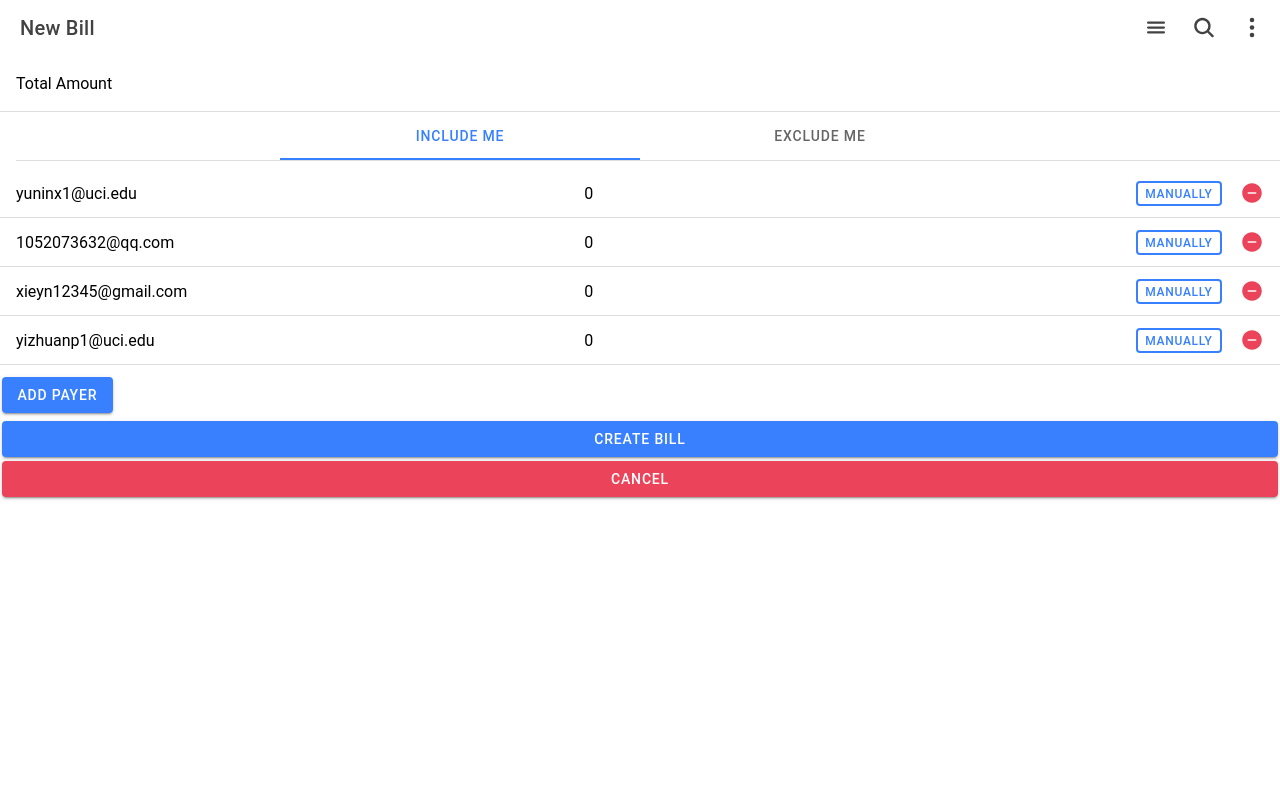
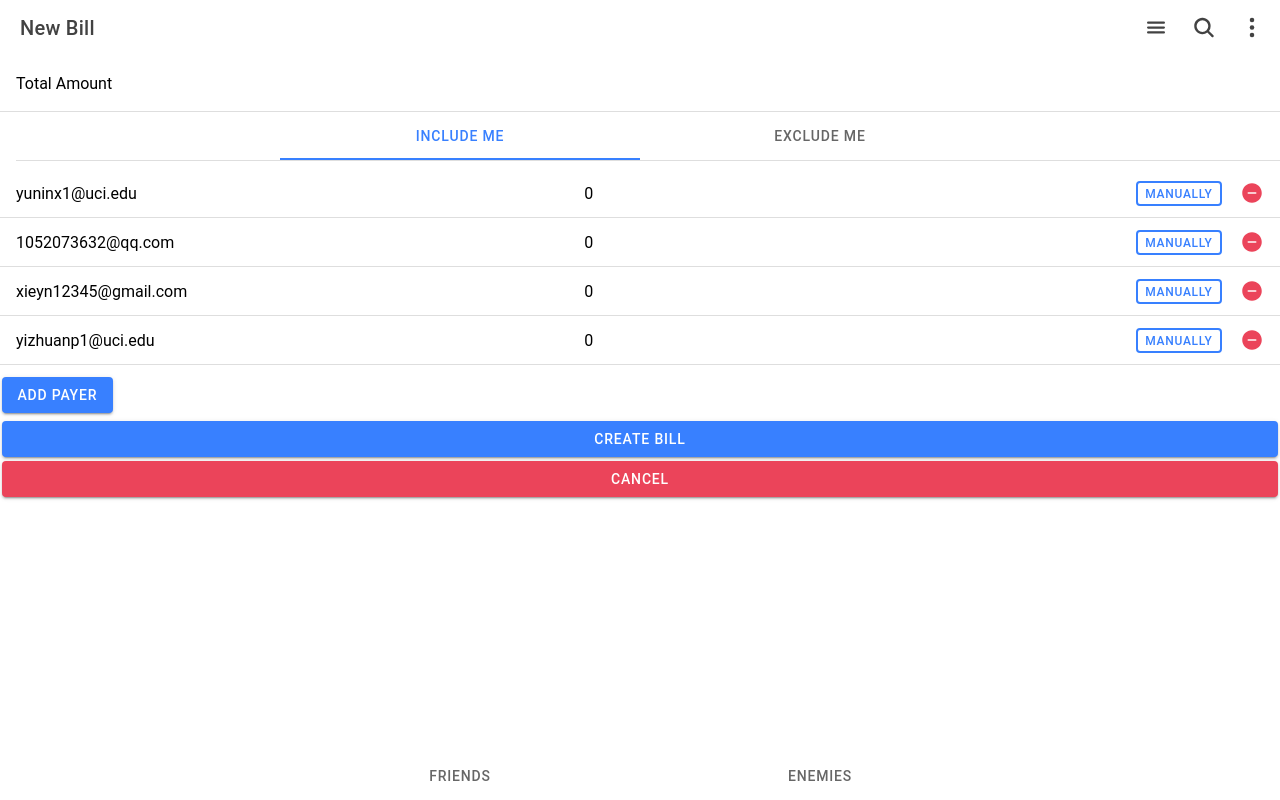
Before and after one commit to darlingof02/billshare_frontend, a React (Create React App) app: page /create_bill in a window 1280 px wide. Built offline with nearby package versions, Linux system fonts and the light colour scheme.

Commit message:
没法加mode直接重新计算

```diff
--- a/src/pages/AddBillPage.tsx
+++ b/src/pages/AddBillPage.tsx
@@ -1,4 +1,4 @@
-import { InputChangeEventDetail, IonButton, IonButtons, IonChip, IonContent, IonIcon, IonInput, IonItem, IonLabel, IonList, IonPage, IonSegment, IonSegmentButton, IonTitle, IonToolbar } from "@ionic/react";
+import { InputChangeEventDetail, IonButton, IonButtons, IonChip, IonContent, IonIcon, IonInput, IonItem, IonLabel, IonList, IonPage, IonSegment, IonSegmentButton, IonTitle, IonToggle, IonToolbar } from "@ionic/react";
 import {search,menu, ellipsisHorizontal, ellipsisVertical, play, removeCircle, closeCircle } from 'ionicons/icons';
 import React, { useState } from "react";
 import { useHistory } from "react-router";
@@ -31,9 +31,10 @@ const AddBillPage: React.FC = () => {
 
     }
     const splitAmount = (totalNum:number) => {
-        let payerNum = 0;
-        if(splitMode == 'include')
-            payerNum = 1
+        console.log("splitMode in splictAmount",splitMode)
+        let payerNum = 1;
+        if(splitMode == 'exclude')
+            payerNum = 0
         const payerList_: any[] | ((prevState: Payer[]) => Payer[]) = []
 
         Object.assign(payerList_,payerList)
@@ -161,16 +162,16 @@ const AddBillPage: React.FC = () => {
             <IonContent>
             <IonItem>
                 <IonLabel slot="" position="floating">Total Amount</IonLabel>
-                <IonInput type='tel' onIonChange={(event) => {splitAmount(Number(event.detail.value))}}></IonInput>
+                <IonInput type='tel' onIonChange={(event) => {splitAmount(Number(event.detail.value));}}></IonInput>
 
             </IonItem>
 
             <IonItem>
-                <IonSegment value={splitMode} onIonChange={e => setSplitMode(String(e.detail.value))}>
-                    <IonSegmentButton value="include">
+                <IonSegment value={splitMode} onIonChange={e => {setSplitMode(String(e.detail.value))}}>
+                    <IonSegmentButton value="include" onChange = {e=>console.log("press include")}>
                         <IonLabel>include me</IonLabel>
                     </IonSegmentButton>
-                    <IonSegmentButton value="exclude">
+                    <IonSegmentButton value="exclude" onChange = {e=>console.log("press exclude")}>
                         <IonLabel>exclude me</IonLabel>
                     </IonSegmentButton>
                 </IonSegment>
@@ -181,12 +182,16 @@ const AddBillPage: React.FC = () => {
             {payerList.map((payer) =>
                 <IonItem key={payer.email} id={payer.email}>
                     <IonLabel >{payer.email}</IonLabel>
-                    <IonInput payer-email={payer.email} type='tel' value={String(payer.amount)} slot="end" clearOnEdit={true}
+                    <IonInput  payer-email={payer.email} type='tel' value={String(payer.amount)} slot="end" clearOnEdit={true}
                     onIonChange={(e)=>(e)}></IonInput>
                     <IonButton payer-email={payer.email} slot="end" fill="outline"
                         onClick={(e) => (e)}>
                         manually
                     </IonButton>
+
+                    {/* <IonLabel slot="end">Checked</IonLabel> */}
+                    {/* <IonToggle slot="end" checked={true} onIonChange={e => (1)} /> */}
+
                     <IonIcon payer-email={payer.email} color="danger" slot="end" ios={removeCircle}
                     onClick = {(event) =>{del(event)}}/>
                 </IonItem>
@@ -208,6 +213,14 @@ const AddBillPage: React.FC = () => {
                 Cancel
             </IonButton>
             </IonContent>
+            <IonSegment onIonChange={e => console.log('Segment selected', e.detail.value)}>
+          <IonSegmentButton value="friends">
+            <IonLabel>Friends</IonLabel>
+          </IonSegmentButton>
+          <IonSegmentButton value="enemies">
+            <IonLabel>Enemies</IonLabel>
+          </IonSegmentButton>
+        </IonSegment>
 
 
 
```
